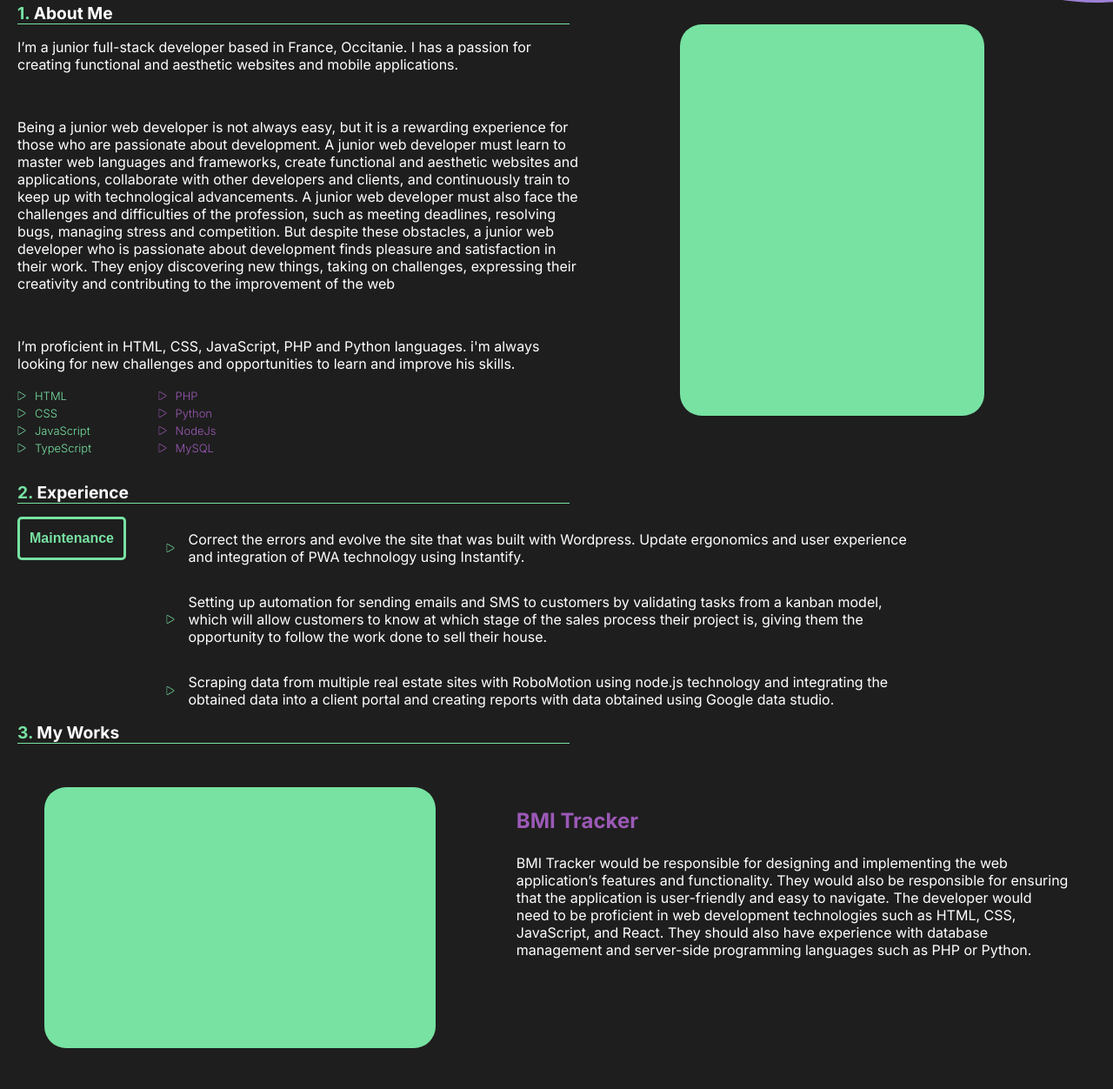
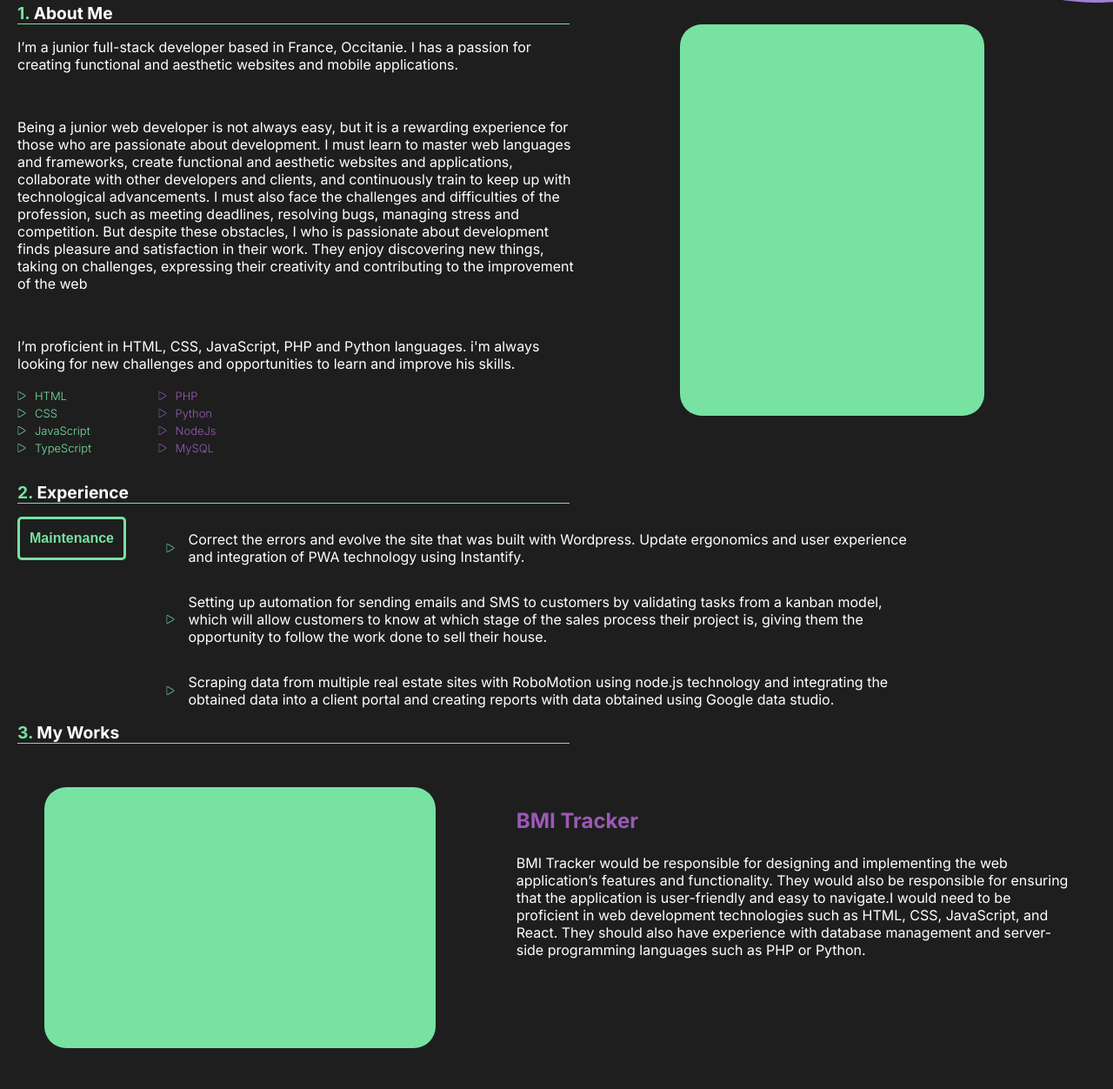
Before and after one commit to CodingSmarterWithCoffee/CodingSmarterWithCoffee.github.io, a plain HTML site: page index.html in a window 1280 px wide. Shown: the part 582-1834 px from the top of the page at 87% size. Drawn offline with Linux system fonts and the light colour scheme.

Commit message:
Update index.html

```diff
--- a/index.html
+++ b/index.html
@@ -49,7 +49,7 @@
                 <div class="div-paragraph">
                     <p class="paragraph">I’m a junior full-stack developer based in France, Occitanie. I has a passion for creating functional and aesthetic websites and mobile applications. </p>
                     <br>
-                    <p class="paragraph">Being a junior web developer is not always easy, but it is a rewarding experience for those who are passionate about development. A junior web developer must learn to master web languages and frameworks, create functional and aesthetic websites and applications, collaborate with other developers and clients, and continuously train to keep up with technological advancements. A junior web developer must also face the challenges and difficulties of the profession, such as meeting deadlines, resolving bugs, managing stress and competition. But despite these obstacles, a junior web developer who is passionate about development finds pleasure and satisfaction in their work. They enjoy discovering new things, taking on challenges, expressing their creativity and contributing to the improvement of the web</p>
+                    <p class="paragraph">Being a junior web developer is not always easy, but it is a rewarding experience for those who are passionate about development. I must learn to master web languages and frameworks, create functional and aesthetic websites and applications, collaborate with other developers and clients, and continuously train to keep up with technological advancements. I must also face the challenges and difficulties of the profession, such as meeting deadlines, resolving bugs, managing stress and competition. But despite these obstacles, I who is passionate about development finds pleasure and satisfaction in their work. They enjoy discovering new things, taking on challenges, expressing their creativity and contributing to the improvement of the web</p>
                     <br>
                     <p class="paragraph">I’m proficient in HTML, CSS, JavaScript, PHP and Python languages. i'm always looking for new challenges and opportunities to learn and improve his skills.</p>
                     <div class="lang">
@@ -89,7 +89,7 @@
                     <div class="resume-work">
                         <p class="title-work">BMI Tracker</p>
                         <p class="work-paragraph">
-                            BMI Tracker would be responsible for designing and implementing the web application’s features and functionality. They would also be responsible for ensuring that the application is user-friendly and easy to navigate. The developer would need to be proficient in web development technologies such as HTML, CSS, JavaScript, and React. They should also have experience with database management and server-side programming languages such as PHP or Python.
+                            BMI Tracker would be responsible for designing and implementing the web application’s features and functionality. They would also be responsible for ensuring that the application is user-friendly and easy to navigate.I would need to be proficient in web development technologies such as HTML, CSS, JavaScript, and React. They should also have experience with database management and server-side programming languages such as PHP or Python.
                         </p>
                     </div>
                 </div>
@@ -117,7 +117,7 @@
         </section>
         <section class="contact">
             <p class="title-contact">Get in touch</p>
-            <p class="paragraph-contact">Although I’m not currently looking for any new opportunities, my inbox is always open. Whether you have a question or just want to say hi, I’ll try my best to get back to you!</p>
+            <p class="paragraph-contact">Although I’m not currently looking for any new opportunities, my inbox is always open. Whether you have a question, I’ll try my best to get back to you!</p>
             <a class="resume contact-btn" href="mailto:tiziomauclair11430@gmail.com">Contact me</a>
         </section>
     </main>
```
